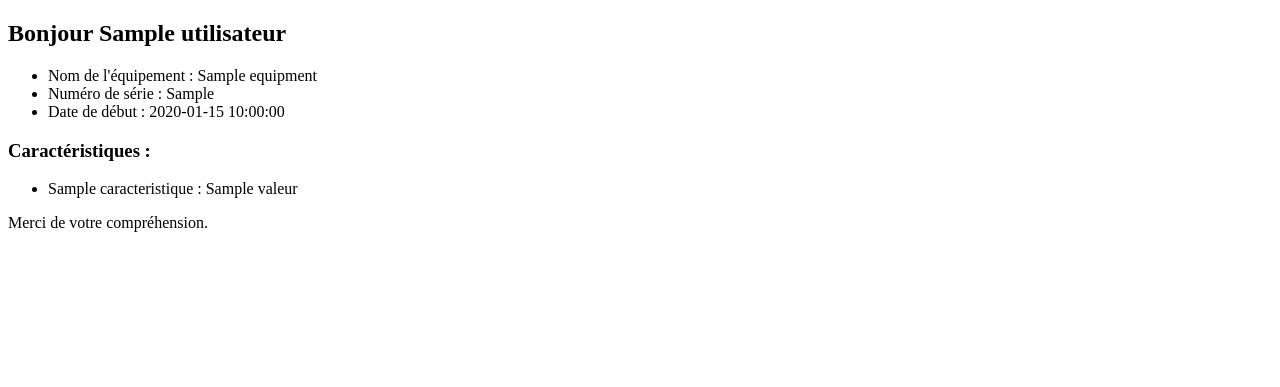
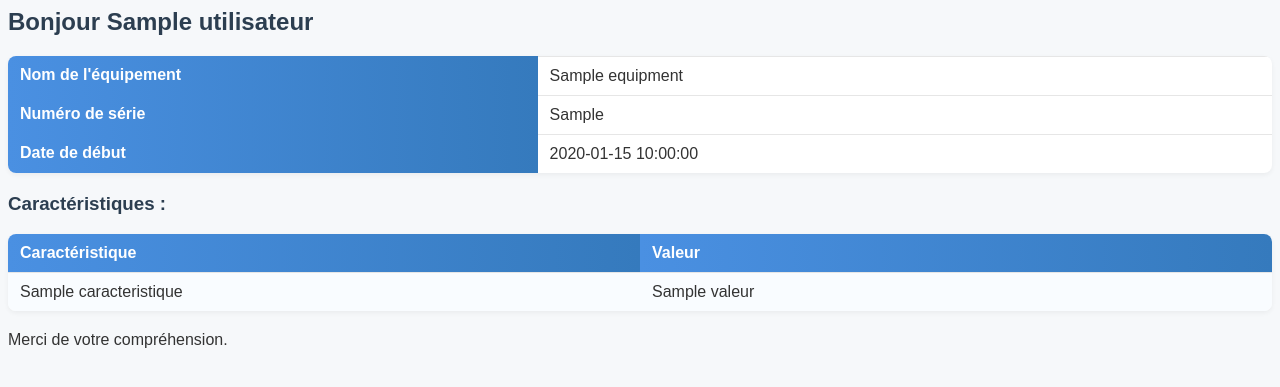
Before and after one commit to ayoub9595/pi-back, a Flask app: template templates/email_affectation.html in a window 1280 px wide. Shown: the top 387 px of the page. Run offline with Flask 3, Linux system fonts and the light colour scheme; tables that the repository leaves empty hold one stand-in row (values such as "Sample post"); the template is opened without the code that fills it: values that come from a table or form of the project are taken from there, most other values are stand-ins (such as "Sample title", 1, 10 or a date in 2020); parts of the project's set-up code (start-up, migrations or seed data) failed here and were passed over.

```diff
--- a/templates/email_affectation.html
+++ b/templates/email_affectation.html
@@ -1,6 +1,62 @@
 <!DOCTYPE html>
 <html>
+<head>
+    <meta charset="UTF-8">
+    <style>
+        body {
+            font-family: Arial, sans-serif;
+            background-color: #f6f8fa;
+            color: #333;
+        }
+
+        h2, h3 {
+            margin-top: 0;
+            color: #2c3e50;
+        }
+
+        table {
+            border-collapse: separate;
+            border-spacing: 0;
+            width: 100%;
+            margin-bottom: 20px;
+            table-layout: fixed;
+            background-color: #fff;
+            border-radius: 8px;
+            overflow: hidden;
+            box-shadow: 0 2px 5px rgba(0,0,0,0.05);
+        }
+
+        th, td {
+            padding: 10px 12px;
+            word-break: break-word;
+            text-align: left;
+        }
+
+        th {
+            background: linear-gradient(to right, #4a90e2, #357abd);
+            color: #fff;
+            font-weight: bold;
+        }
+
+        td {
+            border-top: 1px solid #e6e6e6;
+        }
+
+        .equipment-table th {
+            width: 40%;
+        }
+
+        .caracteristiques-table th {
+            width: 50%;
+        }
+
+        .caracteristiques-table tr:nth-child(even) td {
+            background-color: #f9fcff;
+        }
+    </style>
+</head>
 <body>
+
 <h2>Bonjour {{ utilisateur.nom }}</h2>
 
 {% if action == "creation" %}
@@ -8,25 +64,43 @@
 {% elif action == "suppression" %}
 <p>Nous vous informons que l'affectation suivante a été supprimée :</p>
 {% endif %}
-
-<ul>
-    <li>Nom de l'équipement : {{ equipement.nom }}</li>
-    <li>Numéro de série : {{ equipement.numero_serie }}</li>
-    <li>Date de début : {{ date_debut }}</li>
+<table class="equipment-table">
+    <tr>
+        <th>Nom de l'équipement</th>
+        <td>{{ equipement.nom }}</td>
+    </tr>
+    <tr>
+        <th>Numéro de série</th>
+        <td>{{ equipement.numero_serie }}</td>
+    </tr>
+    <tr>
+        <th>Date de début</th>
+        <td>{{ date_debut }}</td>
+    </tr>
     {% if determine %}
-    <li>Date de fin : {{ date_fin }}</li>
+    <tr>
+        <th>Date de fin</th>
+        <td>{{ date_fin }}</td>
+    </tr>
     {% endif %}
-</ul>
-
+</table>
 {% if caracteristiques %}
 <h3>Caractéristiques :</h3>
-<ul>
+<table class="caracteristiques-table">
+    <tr>
+        <th>Caractéristique</th>
+        <th>Valeur</th>
+    </tr>
     {% for c in caracteristiques %}
-    <li>{{ c.nom }} : {{ c.valeur }}</li>
+    <tr>
+        <td>{{ c.caracteristique if c.caracteristique else '-' }}</td>
+        <td>{{ c.valeur if c.valeur else '-' }}</td>
+    </tr>
     {% endfor %}
-</ul>
+</table>
 {% endif %}
 
 <p>Merci de votre compréhension.</p>
+
 </body>
 </html>
```
Also changed, not shown: src/services/affectation_service.py (+20 -4 lines), src/services/email_service.py (+31 -30 lines).
